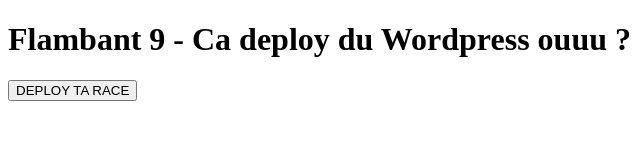
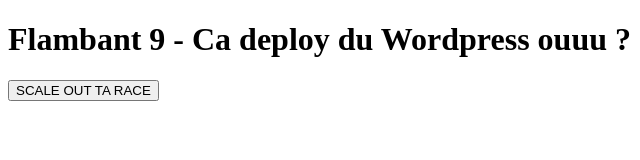
Before and after one commit to WiTekh/F9-ARCL-CMP-webapp, a plain HTML site: page index.html in a window 1280 px wide. Shown: the full height of the page, 0-640 px from the left. Drawn offline with Linux system fonts and the light colour scheme.

Commit message:
changed index.html

```diff
--- a/index.html
+++ b/index.html
@@ -6,8 +6,13 @@
 </header>
 
 <body>
+    <script>
+        function onClick() {
+            console.log("terraform call here");
+        }
+    </script>
 
-<button>DEPLOY TA RACE</button>
+<button onclick="onClick()">SCALE OUT TA RACE</button>
 
 </body>
 </html>
```
